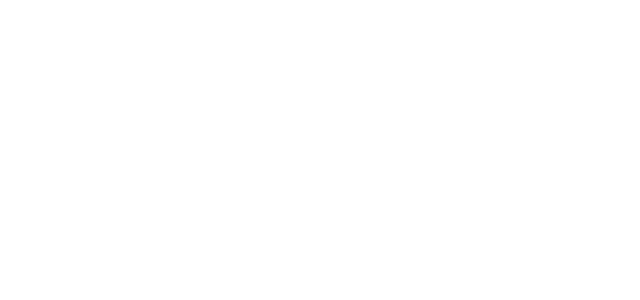
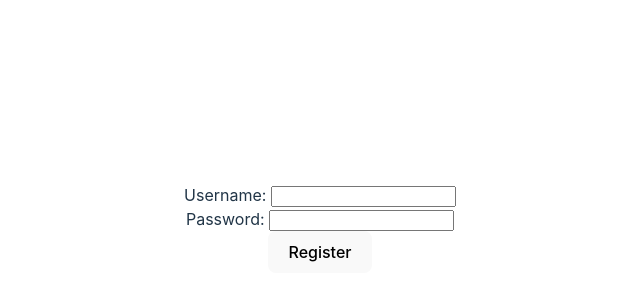
Before and after one commit to ericwu052/auth-system1-fe, a React (Vite) app: page /register in a window 1280 px wide. Before the commit this address had no page. Shown: the part 172-472 px from the top of the page, without its empty margins (320-960 px from the left). Built offline with nearby package versions, Linux system fonts and the light colour scheme.

Commit message:
added register page

```diff
--- a/src/App.tsx
+++ b/src/App.tsx
@@ -1,6 +1,7 @@
 import { BrowserRouter as Router, Route, Routes } from 'react-router-dom'
 import Demo from './Demo'
 import Login from './Login'
+import Register from './Register'
 
 function App() {
   return (
@@ -9,6 +10,7 @@ function App() {
         <Route exact path="/" element={<Demo/>}></Route>
 	<Route exact path="/demo" element={<Demo/>}></Route>
 	<Route exact path="/login" element={<Login/>}></Route>
+	<Route exact path="/register" element={<Register/>}></Route>
       </Routes>
     </Router>
   )
--- /dev/null
+++ b/src/Register.tsx
@@ -0,0 +1,27 @@
+import { useState } from 'react'
+import { tryRegister } from './helpers/register'
+
+function Register() {
+  const [username, setUsername] = useState('')
+  const [password, setPassword] = useState('')
+
+  async function handleRegister(e) {
+    e.preventDefault()
+    const response = await tryRegister(username, password)
+    console.log(response)
+  }
+
+  return (
+    <div className="Register">
+      <div>
+        <label>Username: <input name="username" onChange={e => setUsername(e.target.value)} /></label>
+      </div>
+      <div>
+        <label>Password: <input name="password" onChange={e => setPassword(e.target.value)} /></label>
+      </div>
+      <button onClick={ handleRegister }>Register</button>
+    </div>
+  )
+}
+
+export default Register
--- /dev/null
+++ b/src/helpers/register.ts
@@ -0,0 +1,16 @@
+async function tryRegister(username: string, password: string) {
+    const registerUrl = 'http://172.17.0.1:8080/api/register'
+    const response = await fetch(registerUrl, {
+	method: 'POST',
+	mode: 'cors',
+	headers: {
+	    'Content-Type': 'application/json'
+	},
+	body: JSON.stringify({username, password})
+    })
+    return response.json()
+}
+
+export {
+    tryRegister
+}
```
